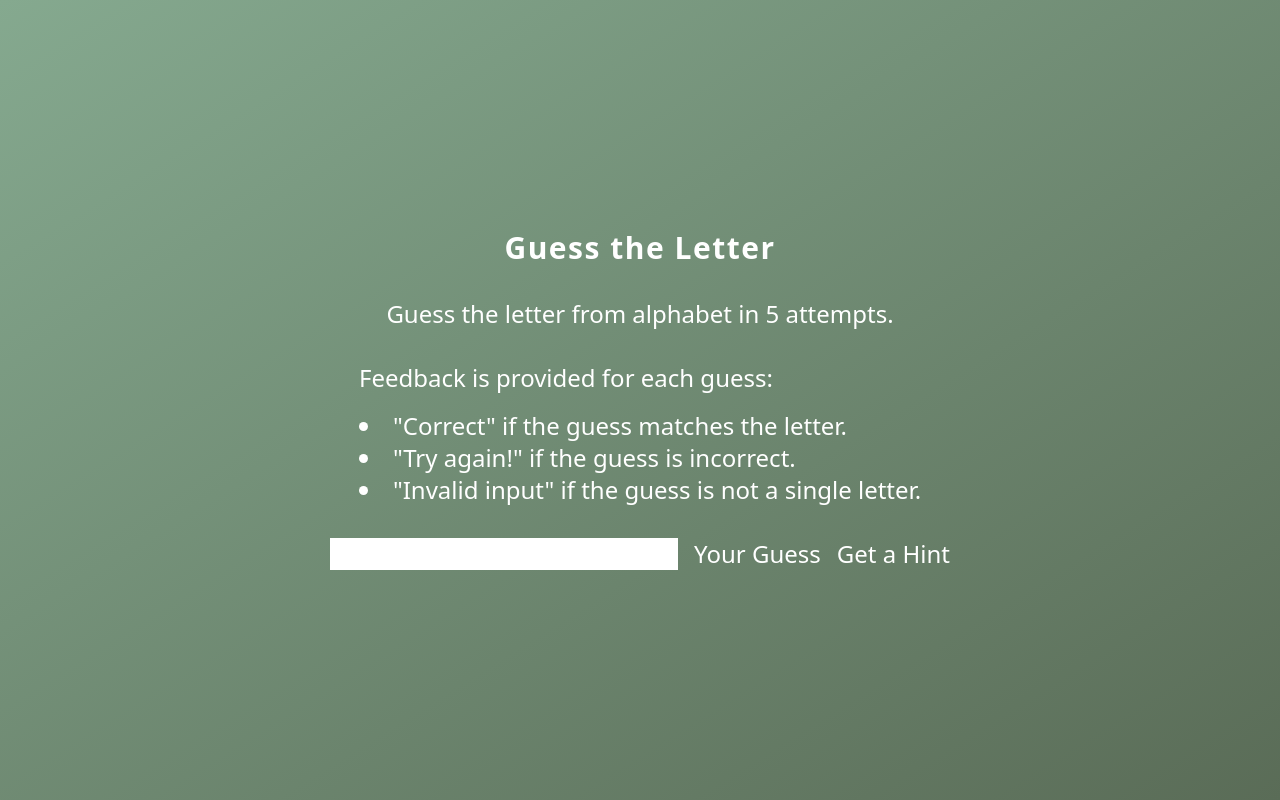
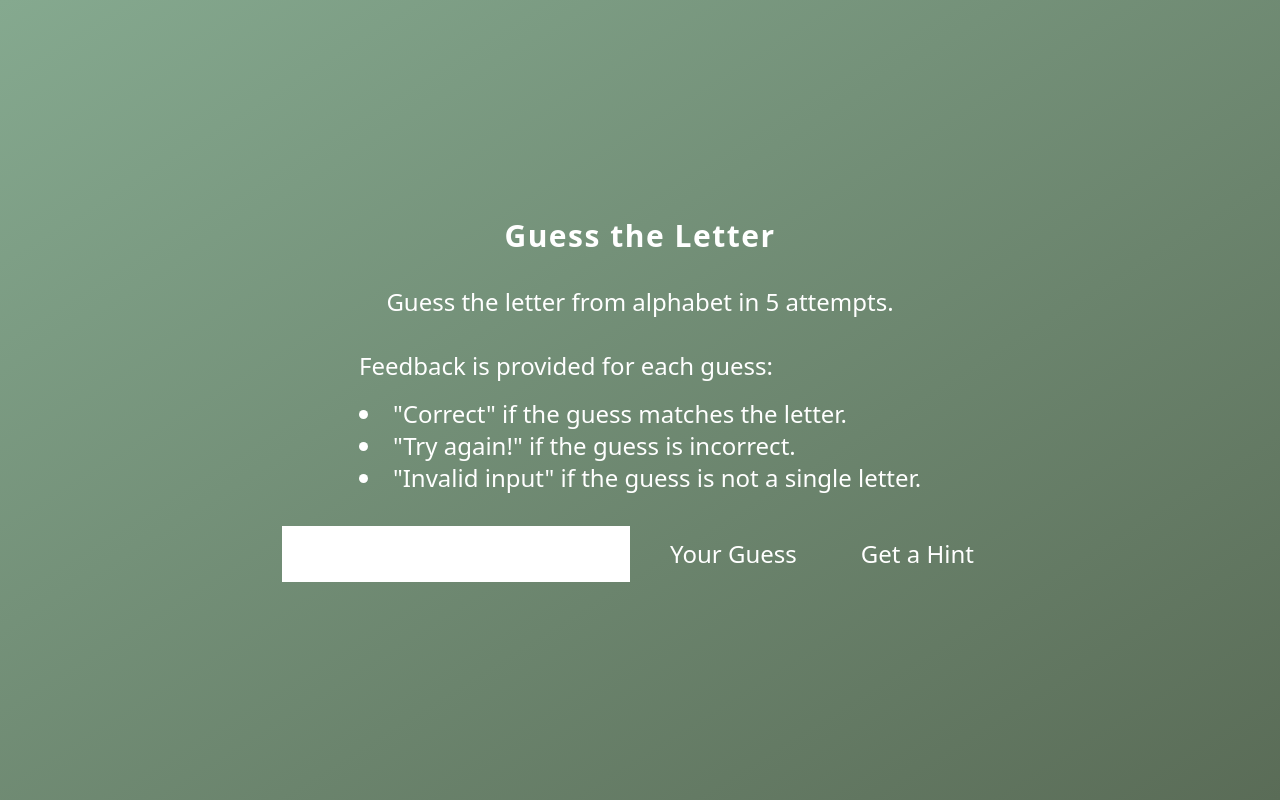
Before and after one commit to MIhnatco/Guess-the-Letter, a React (Create React App) app: page / in a window 1280 px wide. Built offline with nearby package versions, Linux system fonts and the light colour scheme.

Commit message:
GameFeedback component

```diff
--- a/src/components/Button.jsx
+++ b/src/components/Button.jsx
@@ -1,7 +1,7 @@
 import React from 'react'
 
 function Button({children}){
-    return <button>{children}</button>
+    return <button className={`px-6 py-3`}>{children}</button>
 }
 
 
--- /dev/null
+++ b/src/components/Game/GameFeedback.jsx
@@ -0,0 +1,7 @@
+import React from 'react'
+
+function GameFeedback({solution}){
+    return <h2 className='font-semibold m-8'>{solution}</h2>
+}
+
+export default GameFeedback;
```
